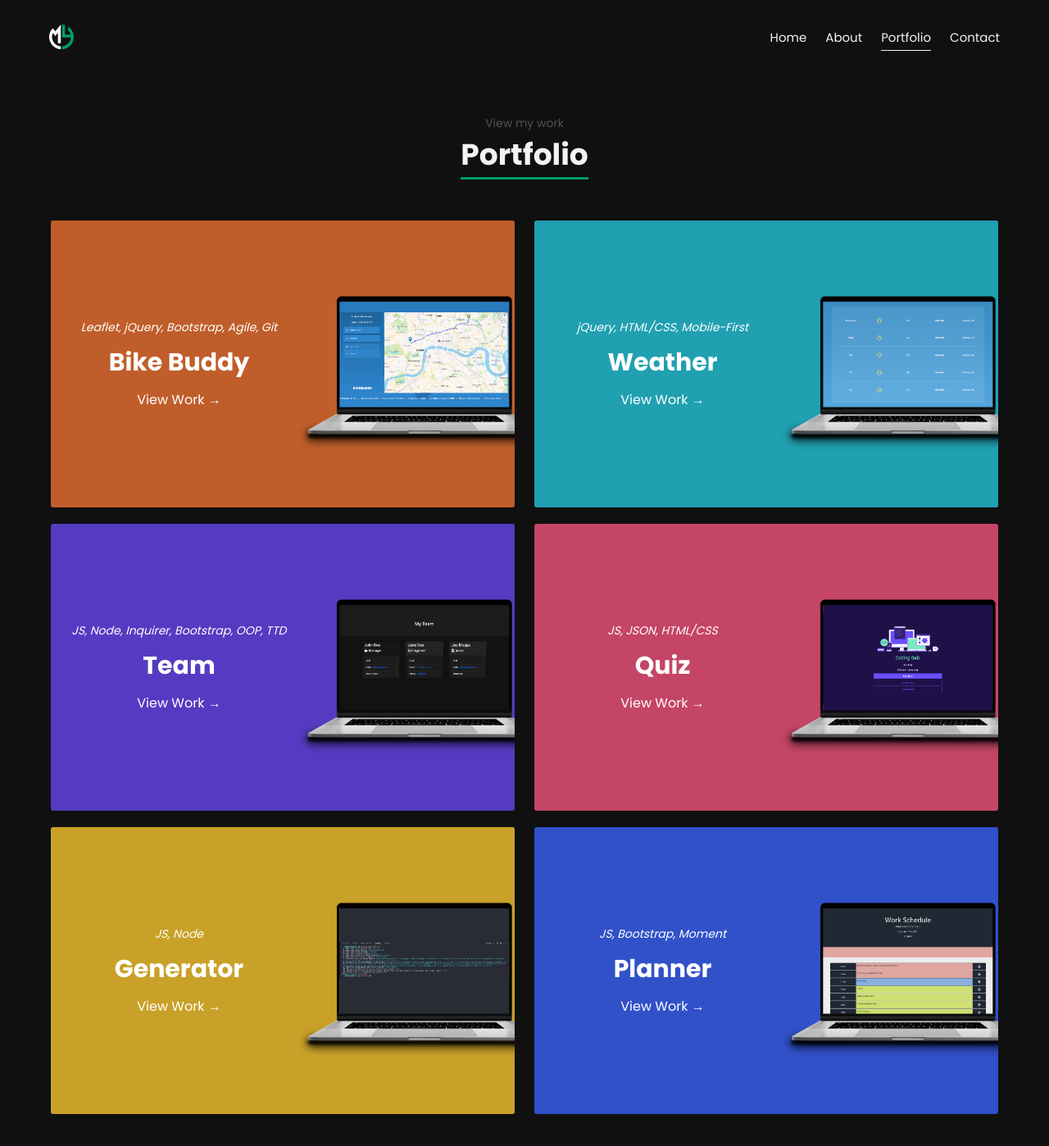
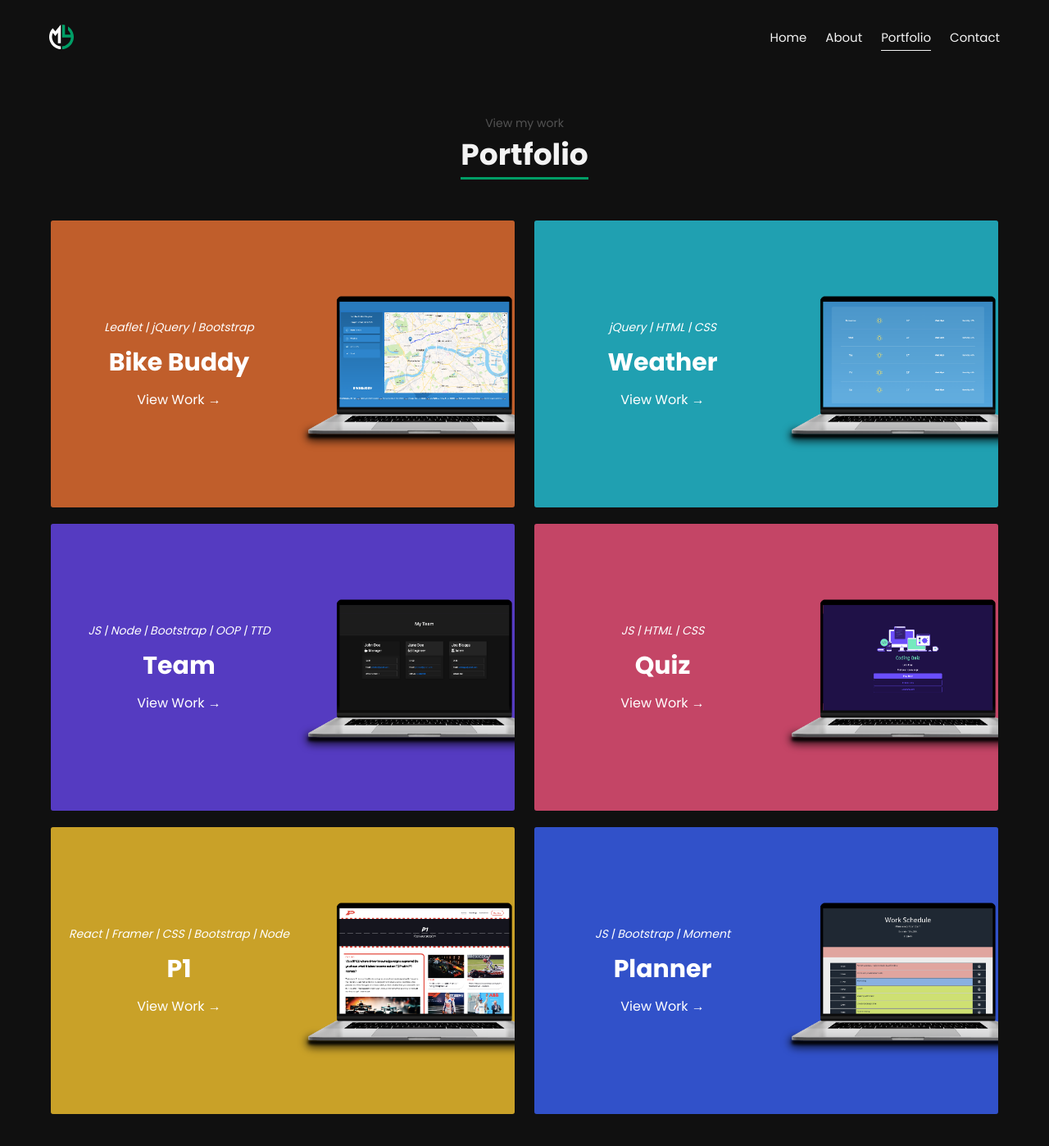
Before and after one commit to DavidD121/my-portfolio, a React (Create React App) app: page /portfolio in a window 1280 px wide. Shown: the top 1398 px of the page at 82% size. Built offline with nearby package versions, Linux system fonts and the light colour scheme.

Commit message:
Replace readme gen with P1 project

```diff
--- a/src/index.css
+++ b/src/index.css
@@ -36,11 +36,11 @@ html,
 body,
 #root {
   height: 100%;
+  background-color: var(--bg-color);
 }
 
 body {
   font-family: "Poppins", sans-serif;
-  background-color: var(--bg-color);
 }
 
 /* --- GLOBAL STYLES --- */
--- a/src/pages/portfolio/projectsData.json
+++ b/src/pages/portfolio/projectsData.json
@@ -3,7 +3,7 @@
     "title": "Bike Buddy",
     "image": "./projectImages/bike.png",
     "description": "I was responsible for the routing functionality of Bike Buddy, an application that helps parents and guardians keep their children safe while cycling. Utilises the Leaflet.js library and TomTom Routing/Reverse Geolocation API's to create an interactive and visually appealing map that allows a user to plot a route, taking into account various factors such as traffic levels, bicycle lanes, and elevation.",
-    "technologies": "Leaflet, jQuery, Bootstrap, Agile, Git",
+    "technologies": "Leaflet | jQuery | Bootstrap",
     "github": "https://github.com/mdyeates/bike-buddy",
     "deployed": "https://norrinradd8.github.io/bike_buddy/",
     "bgcolor": "#f37737",
@@ -12,29 +12,27 @@
   {
     "title": "Weather",
     "image": "./projectImages/weather.png",
-    "technologies": "jQuery, HTML/CSS, Mobile-First",
+    "technologies": "jQuery | HTML | CSS",
     "description": " This dashboard uses the OpenWeatherMap API to retrieve detailed weather data, including the city name, date, weather icon, temperature, humidity, and wind speed. The dashboard has a 5-day forecast feature and a search history feature that saves past searches for easy access. It also has a dark/light theme that changes the look of the page based on day or night in the searched location and uses the geolocation API to automatically determine the user's current location and display the weather.",
     "github": "https://github.com/mdyeates/weather-app",
     "deployed": "https://mdyeates.github.io/weather-app/",
     "bgcolor": "#29cbe0",
     "id": "2"
   },
-
   {
     "title": "Team",
     "image": "./projectImages/team.png",
-    "technologies": "JS, Node, Inquirer, Bootstrap, OOP, TTD",
+    "technologies": "JS | Node | Bootstrap | OOP | TTD",
     "description": "Team Dashboard is a Node command-line application that takes in information about employees to generate a dynamic HTML web page.",
     "github": "https://github.com/mdyeates/team-dashboard",
     "deployed": "https://drive.google.com/file/d/1_atUXTM-L9r4NccsrPaaWqPyNu37ftwH/view",
     "bgcolor": "#6c4bf4",
     "id": "3"
   },
-
   {
     "title": "Quiz",
     "image": "./projectImages/quiz.png",
-    "technologies": "JS, JSON, HTML/CSS",
+    "technologies": "JS | HTML | CSS",
     "description": "A quiz app on the fundamentals of JavaScript. There are 5 randomly selected multiple-choice questions and the user will have a time limit of 50 seconds. The remaining time will determine their score at the end. The user will be penalised by 10 seconds for every incorrect answer.",
     "github": "https://github.com/mdyeates/coding-quiz",
     "deployed": "https://mdyeates.github.io/coding-quiz/",
@@ -43,20 +41,20 @@
   },
 
   {
-    "title": "Generator",
-    "image": "./projectImages/readme.png",
-    "technologies": "JS, Node",
-    "description": "A Node command-line application to simplify the documentation process for projects by effortlessly creating high-quality and informative README files",
-    "github": "https://github.com/mdyeates/readme-generator",
-    "deployed": "https://drive.google.com/file/d/1An-iMejFYy7drNO4IRWt8gJLWnfxd_21/view",
+    "title": "P1",
+    "image": "./projectImages/P1.png",
+    "description": "Welcome to P1, your virtual pit stop for the latest updates and standings in the world of F1. But that's not all—we've also got the ultimate card game where driver knowledge is the key to victory.",
+    "technologies": "React | Framer | CSS | Bootstrap | Node",
+    "github": "https://github.com/Jake-W95/P1",
+    "deployed": "https://p1-heroes.netlify.app/",
     "bgcolor": "#ffcc33",
-    "id": "5"
+    "id": "1"
   },
 
   {
     "title": "Planner",
     "image": "./projectImages/planner.png",
-    "technologies": "JS, Bootstrap, Moment",
+    "technologies": "JS | Bootstrap | Moment",
     "description": "Make every hour count with this simple Daily Planner App. You can keep track of all important appointments during a normal 9-5 work day!",
     "github": "https://github.com/mdyeates/daily-planner",
     "deployed": "https://mdyeates.github.io/daily-planner/",
```
Also changed, not shown: public/projectImages/P1.png (added).
